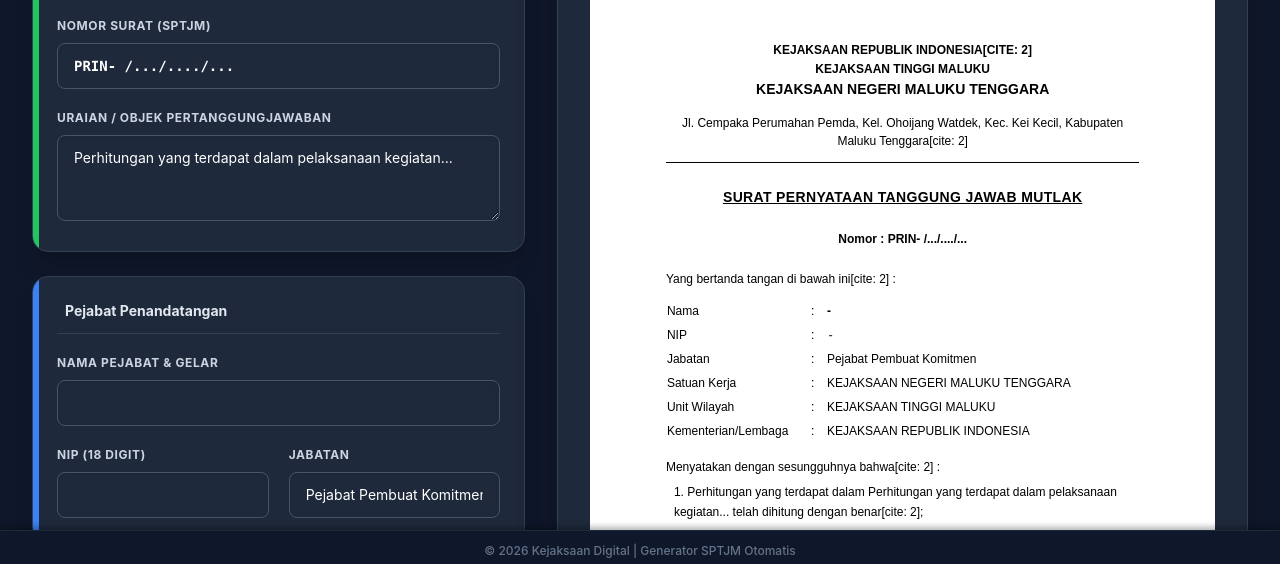
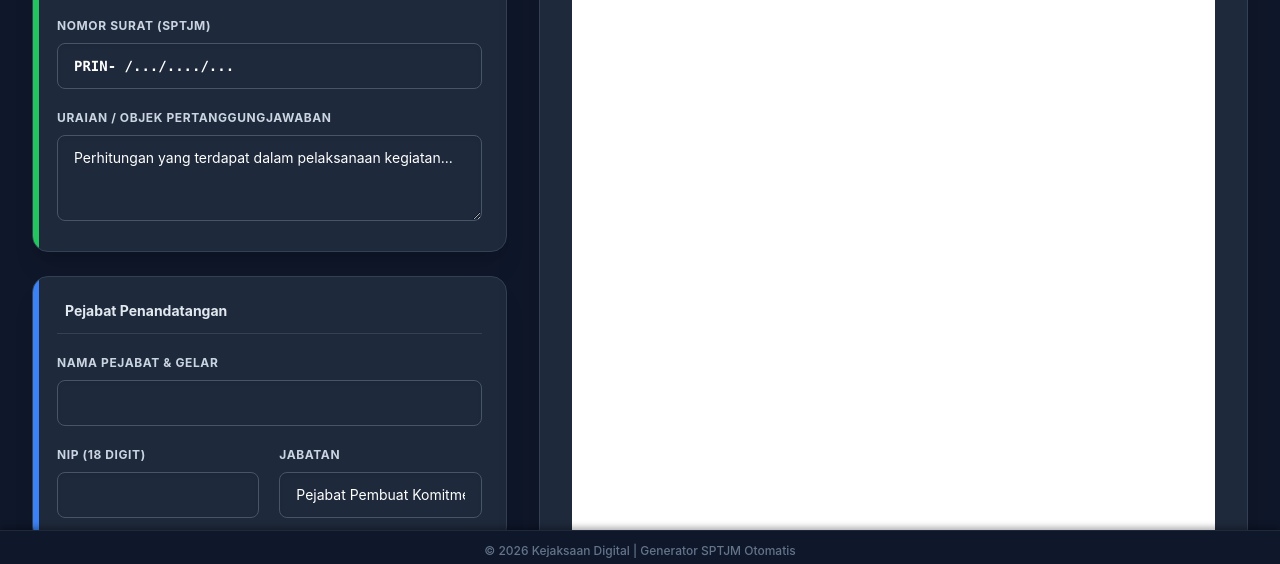
Before and after one commit to qwertyluck/generator_sptjm, a plain HTML site: page index.html in a window 1280 px wide. Shown: the part 229-793 px from the top of the page. Drawn offline with nearby package versions, Linux system fonts and the light colour scheme; some icons are missing.

Commit message:
Update index.html

```diff
--- a/index.html
+++ b/index.html
@@ -35,13 +35,28 @@
     ::-webkit-scrollbar-thumb { background: #475569; border-radius: 4px; }
     ::-webkit-scrollbar-thumb:hover { background: #64748b; }
 
+    /* Pengaturan Cetak / Print ke Kertas F4 */
     @media print {
+        @page {
+            size: 215mm 330mm; /* Ukuran Kertas F4 */
+            margin: 0; /* Margin diatur di dalam template Word / dokumen */
+        }
         .no-print { display: none !important; }
         body { background: #ffffff; color: #000; padding-bottom: 0; color-scheme: light; }
-            .print-area { box-shadow: none !important; border: none !important; margin-bottom: 0 !important; }
+        .print-area { box-shadow: none !important; border: none !important; margin-bottom: 0 !important; width: 215mm !important; min-height: 330mm !important; }
     }
 
-        .sptjm-document { font-family: 'Arial', sans-serif; color: #000; background-color: #ffffff; line-height: 1.5; font-size: 11pt; color-scheme: light; }
+    /* Dokumen Preview F4 */
+    .sptjm-document {
+        font-family: 'Arial', sans-serif;
+        color: #000;
+        background-color: #ffffff;
+        line-height: 1.5;
+        font-size: 11pt;
+        color-scheme: light;
+        width: 215mm;
+        min-height: 330mm;
+    }
 
     .input-modern {
         @apply w-full bg-[#1e293b] border border-slate-600 rounded-lg px-4 py-3 text-sm focus:bg-[#0f172a] focus:border-kejaksaan-500 focus:ring-2 focus:ring-kejaksaan-500/50 transition-all outline-none text-white placeholder-slate-400 shadow-inner;
@@ -187,8 +202,11 @@
                 </div>
 
               <div class="overflow-y-auto max-h-[75vh] flex flex-col items-center gap-8 pb-4 custom-scrollbar rounded-xl">
-                    <div id="previewPage" class="p-[20mm] w-full max-w-[210mm] min-h-[297mm] shadow-2xl sptjm-document print-area rounded-sm">
-
+    <!-- Diubah dari max-w-[210mm] min-h-[297mm] menjadi F4 -->
+    <div id="previewPage" class="p-[20mm] w-full max-w-[215mm] min-h-[330mm] shadow-2xl sptjm-document print-area rounded-sm">
+        <!-- Isi Dokumen Preview -->
+    </div>
+</div>
                         <div class="text-center font-bold text-xs uppercase leading-tight mb-1">KEJAKSAAN REPUBLIK INDONESIA[cite: 2]</div>
                         <div class="text-center font-bold text-xs uppercase leading-tight mb-1" id="prev_unit_wilayah">KEJAKSAAN TINGGI MALUKU[cite: 2]</div>
                         <div class="text-center font-bold text-sm uppercase leading-tight mb-4" id="prev_satuan_kerja">KEJAKSAAN NEGERI MALUKU TENGGARA[cite: 2]</div>
```
Lines whose indentation alone changed are shown as unchanged.
